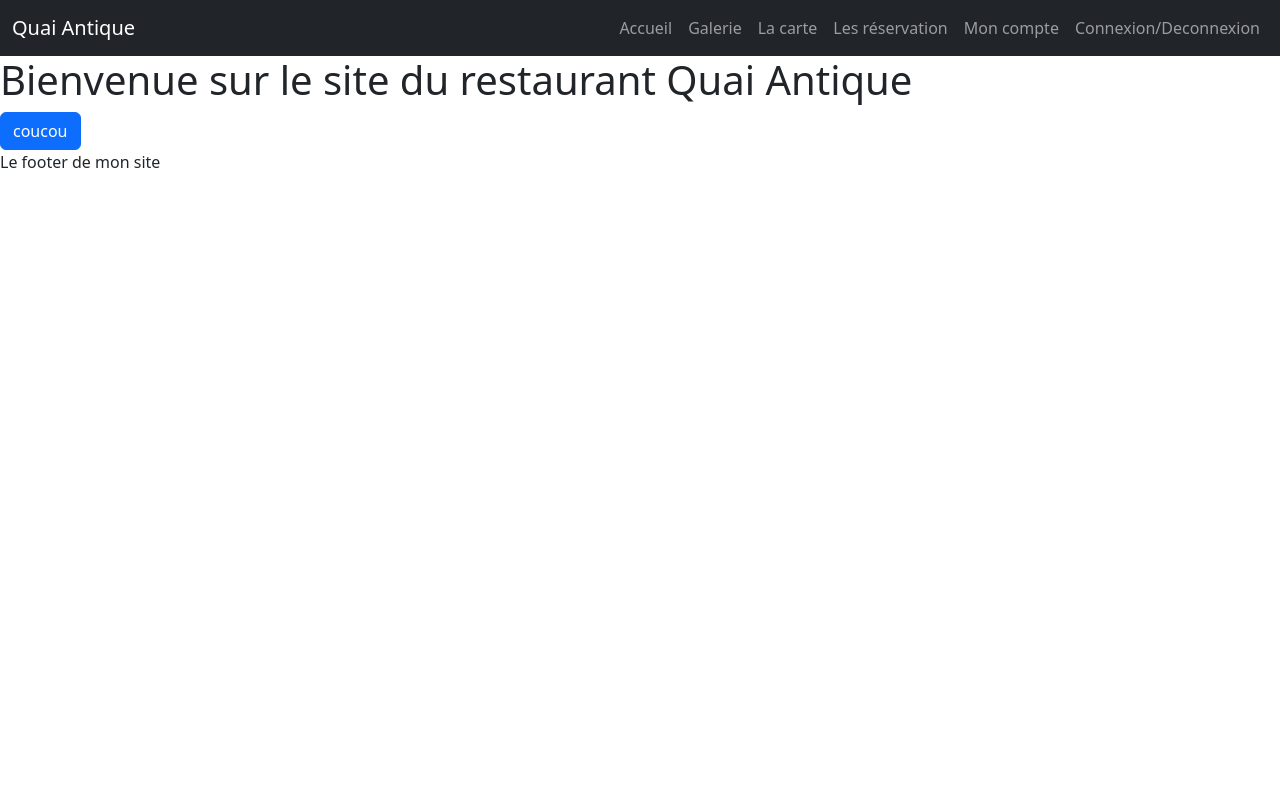
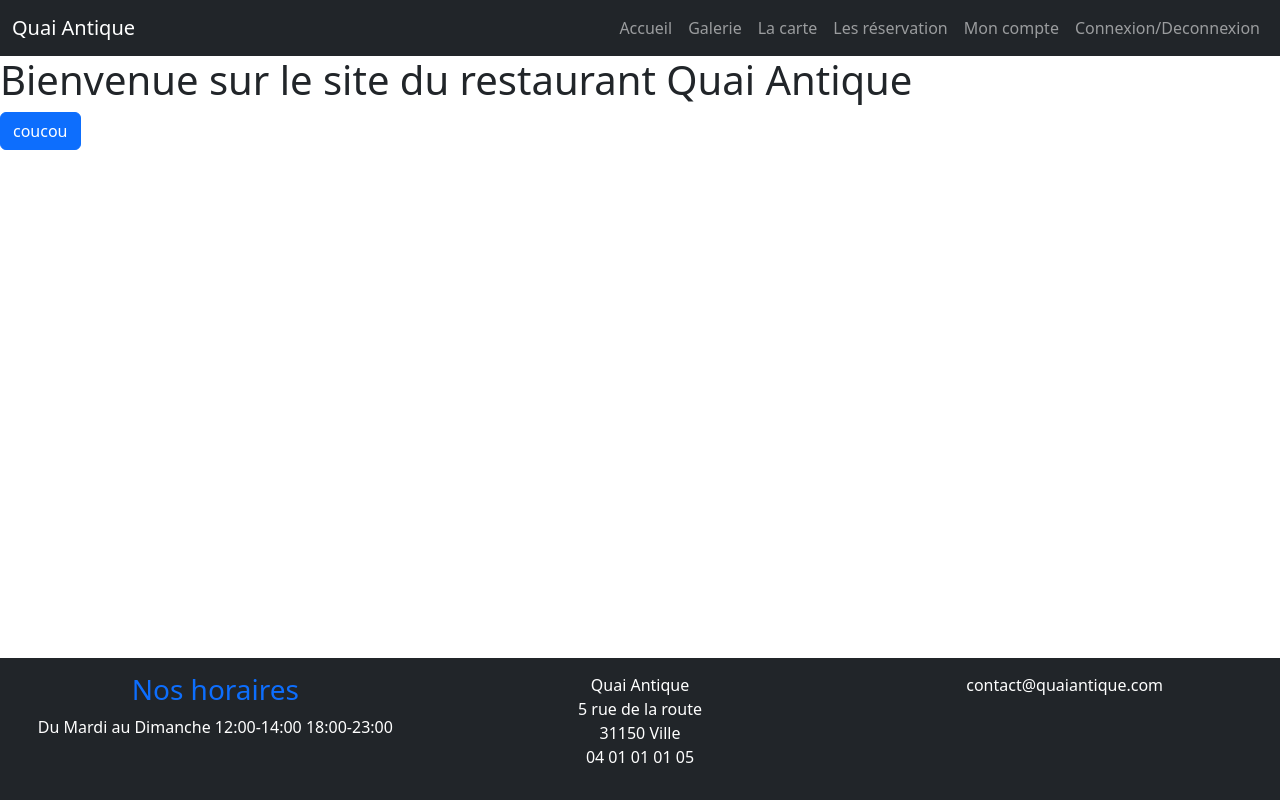
Before and after one commit to kantonirina02/QuaiAntiquerestau, a website with bundled scripts: page index.html in a window 1280 px wide. Built offline with nearby package versions, Linux system fonts and the light colour scheme; files whose address does not match are found by name; a web font is replaced by a local one.

Commit message:
Ajout du footer

```diff
--- a/index.html
+++ b/index.html
@@ -50,7 +50,25 @@
         <!-- Le contenu de la page sera injectée ici-->
     </main>
 
-    <footer>Le footer de mon site</footer>
+    <footer class="bg-dark text-white text-center footer">
+        <div class="row">
+            <div class="col-12 col-lg-4">
+                <h3 class="text-primary">Nos horaires</h3>
+                <p>Du Mardi au Dimanche  12:00-14:00   18:00-23:00</p>
+            </div>
+            <div class="col-6 col-lg-4">
+                <p>Quai Antique <br>
+                    5 rue de la route<br>
+                    31150 Ville<br>
+                    04 01 01 01 05<br>
+                </p>
+            </div>
+            <div class="col-6 col-lg-4">
+                <p>contact@quaiantique.com</p>
+            </div>
+        </div>
+
+    </footer>
 
     <script type="module" src="router/router.js"></script>
     <script src="node_modules/bootstrap/dist/js/bootstrap.bundle.min.js"></script>
--- a/scss/main.scss
+++ b/scss/main.scss
@@ -1,2 +1,17 @@
 @import url("/node_modules/bootstrap-icons/font/bootstrap-icons.css");
 @import 'custom';
+
+html{
+    position: relative;
+    min-height: 100%;
+}
+main{
+    margin-bottom: 250px;
+}
+
+footer.footer{
+    padding: 15px;
+    position: absolute;
+    bottom: 0;
+    width: 100%;
+}
```
Also changed, not shown: scss/main.css, 1 other file.
